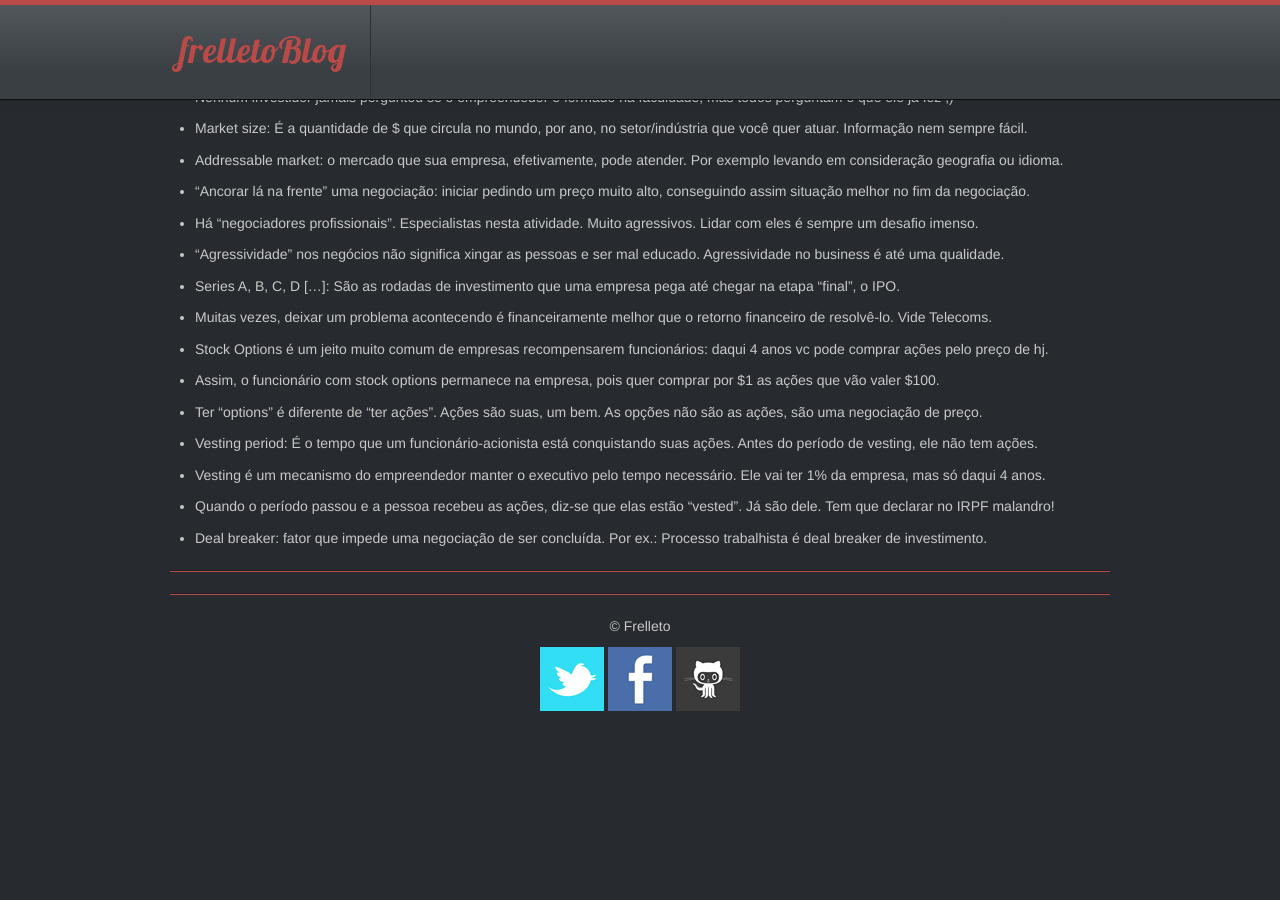
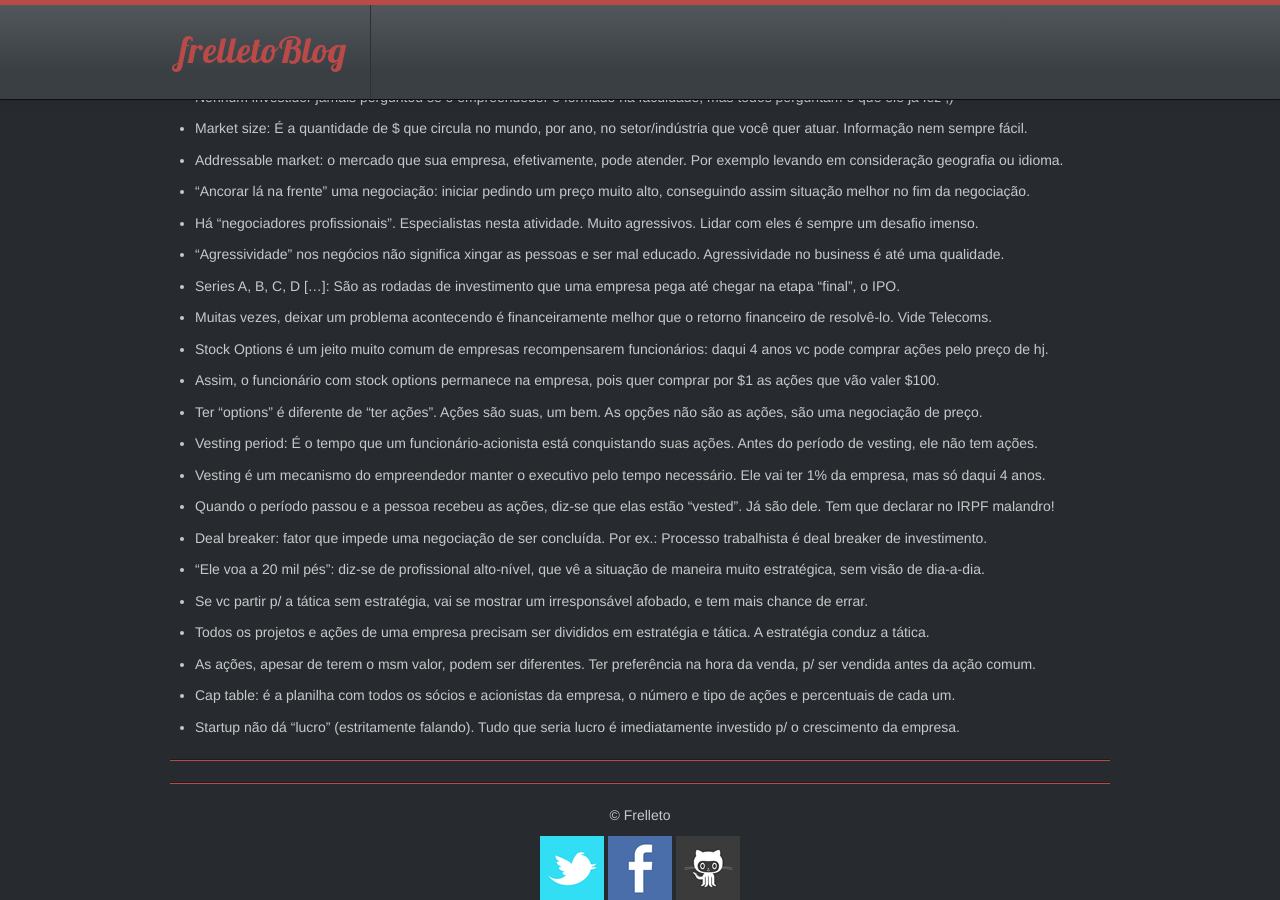
Before and after one commit to frelleto/frelleto.github.com, a Jekyll site: the page built from _posts/2013-09-25-conceitos-de-empreendedorismo-por-marco-gomes.md, in a window 1280 px wide and 900 px high, scrolled down 669 px. Built offline with Jekyll 4.4.1, drawn with Linux system fonts in a browser that asks for light colours; Markdown is read by kramdown in place of the engine named in the settings; comment, search, counter and statistics services are not loaded; before the commit the page ends 1380 px from its top, so only the background shows below that.

Commit message:
Update post

```diff
--- a/_posts/2013-09-25-conceitos-de-empreendedorismo-por-marco-gomes.md
+++ b/_posts/2013-09-25-conceitos-de-empreendedorismo-por-marco-gomes.md
@@ -68,5 +68,17 @@ Estava passando ontem no twitter quando algo me chamou a atenção o [Marco Gome
 
 - Deal breaker: fator que impede uma negociação de ser concluída. Por ex.: Processo trabalhista é deal breaker de investimento.
 
+- “Ele voa a 20 mil pés”: diz-se de profissional alto-nível, que vê a situação de maneira muito estratégica, sem visão de dia-a-dia.
+
+- Se vc partir p/ a tática sem estratégia, vai se mostrar um irresponsável afobado, e tem mais chance de errar.
+
+- Todos os projetos e ações de uma empresa precisam ser divididos em estratégia e tática. A estratégia conduz a tática.
+
+- As ações, apesar de terem o msm valor, podem ser diferentes. Ter preferência na hora da venda, p/ ser vendida antes da ação comum.
+
+- Cap table: é a planilha com todos os sócios e acionistas da empresa, o número e tipo de ações e percentuais de cada um.
+
+- Startup não dá "lucro" (estritamente falando). Tudo que seria lucro é imediatamente investido p/ o crescimento da empresa.
+
 [marcogomes]: https://twitter.com/marcogomes
 [140mba]: https://twitter.com/search?src=typd&q=%23140mba%20from%3Amarcogomes
```
